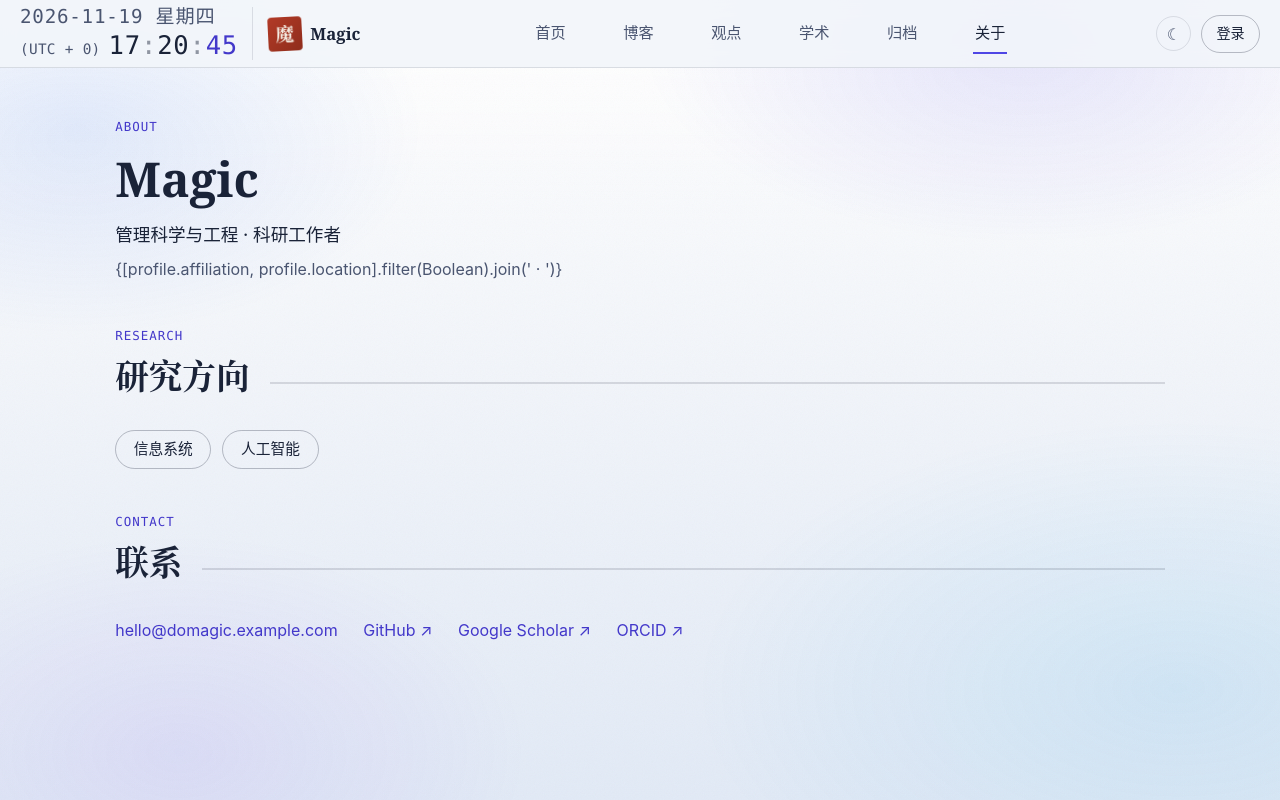
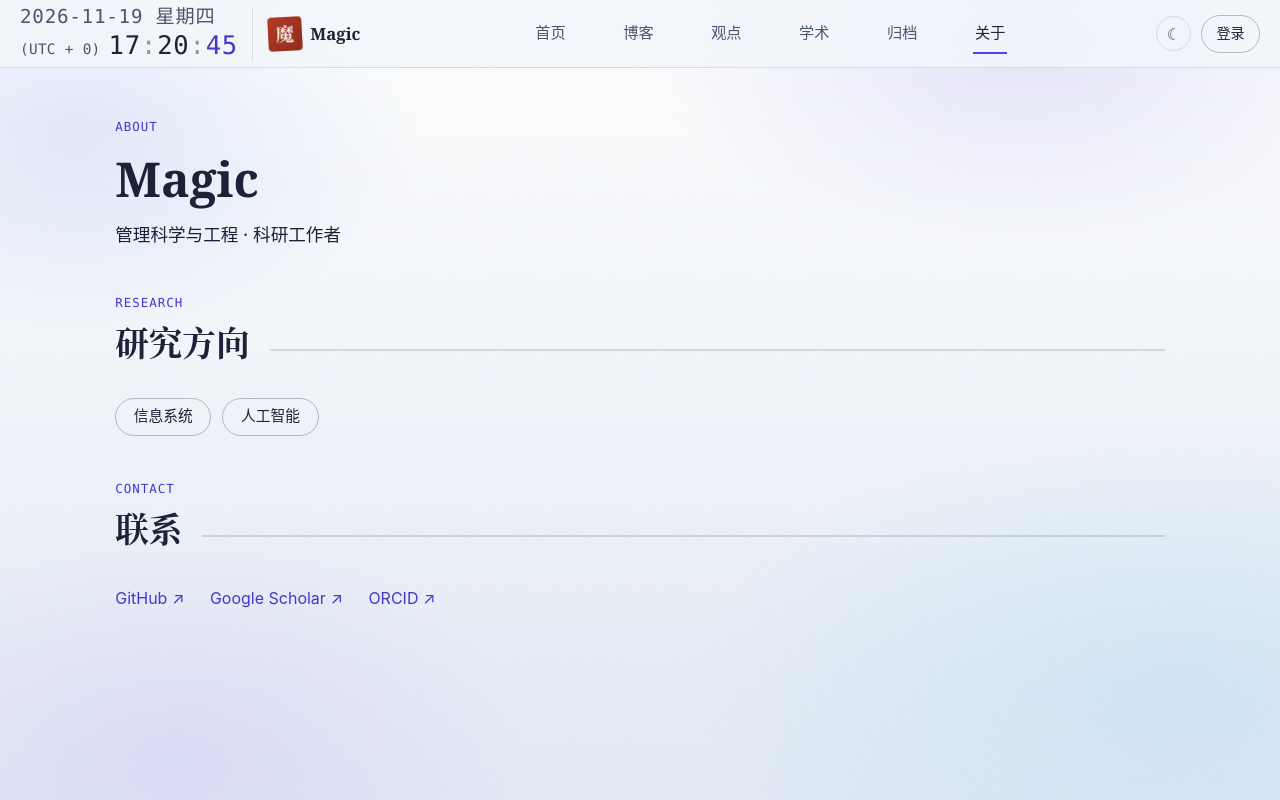
Before and after one commit to domagic/domagic.github.io, a Vue app: page /about in a window 1280 px wide. Shown: the top 800 px of the page. Built offline with nearby package versions, Linux system fonts and the light colour scheme.

Commit message:
Update profile: Magic / 科研工作者 / empty contact

```diff
--- a/src/config/site.ts
+++ b/src/config/site.ts
@@ -25,7 +25,7 @@ export const PROFILE_DISPLAY: {
   handle: 'domagic',
   // 需求(5)：删除「浙江大学管理学院」展示
   affiliation: '',
-  email: 'hello@domagic.example.com',
+  email: '',
   sealChar: '魔',
   // 需求(3)(7)：删除旧的四个方向，改为「信息系统」「人工智能」
   research: ['信息系统', '人工智能'],
--- a/src/views/AboutView.vue
+++ b/src/views/AboutView.vue
@@ -23,7 +23,6 @@ onMounted(async () => {
         <p class="mono about__kicker">About</p>
         <h1 class="about__name">{{ profile.name }}</h1>
         <p class="about__title">{{ profile.title }}</p>
-        <p v-if="profile.affiliation || profile.location" class="about__affil">{[profile.affiliation, profile.location].filter(Boolean).join(' · ')}</p>
       </div>
       <SealStamp v-if="SEAL_VISIBLE" :char="profile.sealChar" />
     </header>
@@ -58,7 +57,7 @@ onMounted(async () => {
     <section class="about__section">
       <SectionHead kicker="Contact" title="联系" />
       <ul class="about__links">
-        <li>
+        <li v-if="profile.email">
           <a :href="`mailto:${profile.email}`">{{ profile.email }}</a>
         </li>
         <li v-for="link in profile.links" :key="link.url">
```
Also changed, not shown: content/profile.json (+4 -9 lines).
